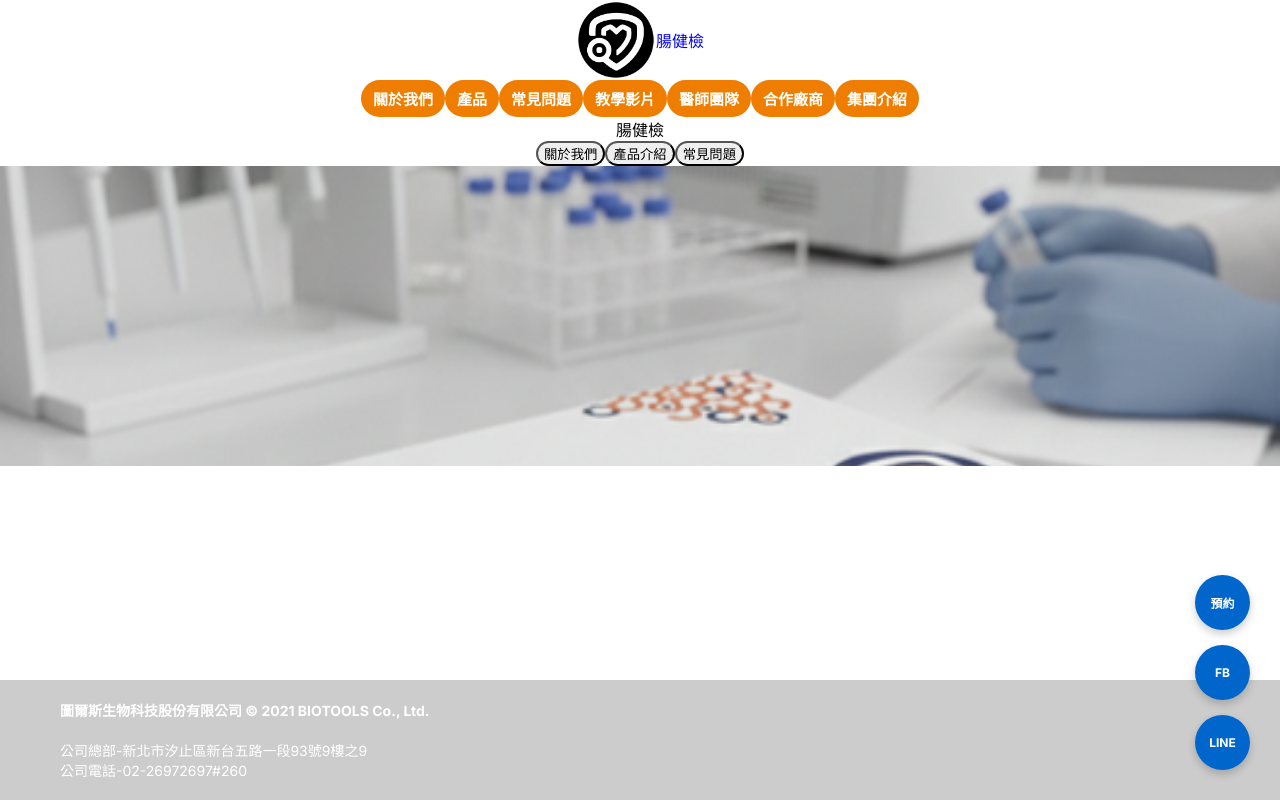
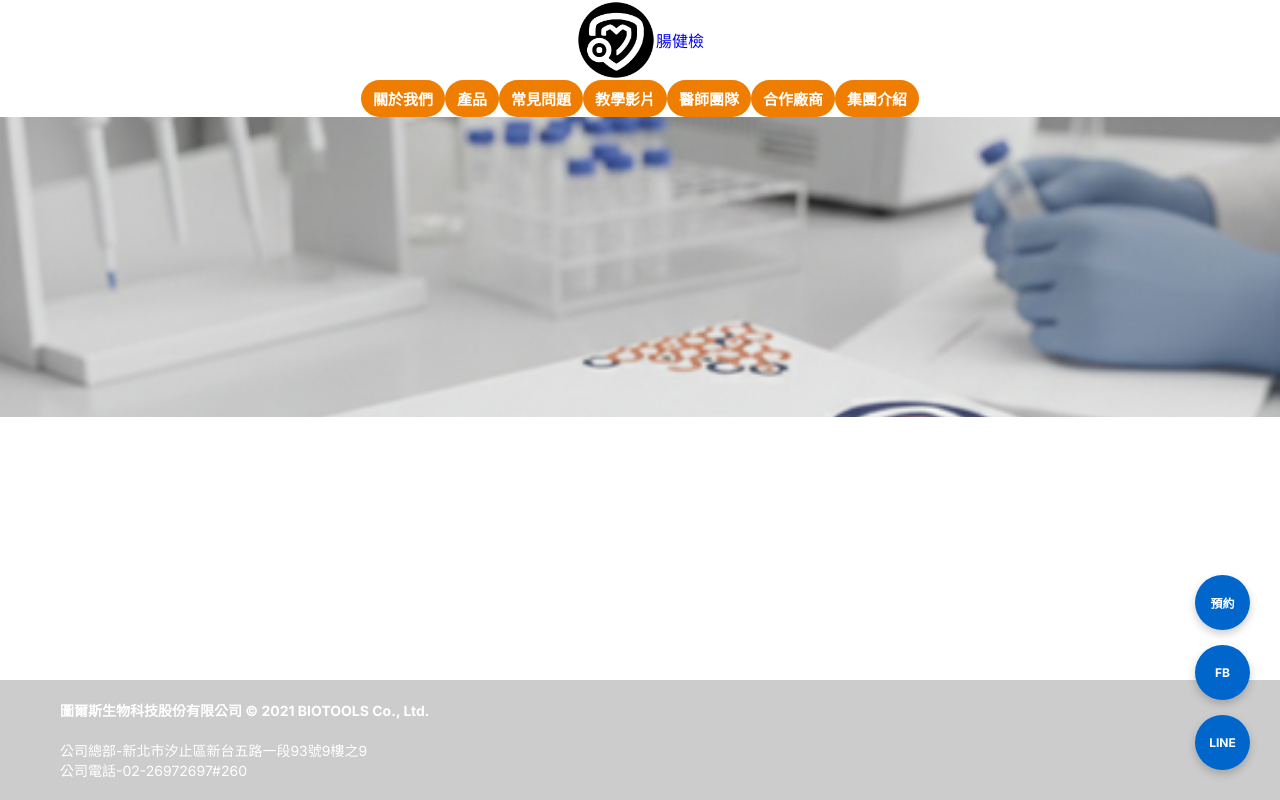
Before and after one commit to boren-Yang/crc-test, a Next.js app in the folder website1/: page / in a window 1280 px wide. Shown: the top 800 px of the page. Built offline with nearby package versions, Linux system fonts and the light colour scheme.

Commit message:
Add Speed Insights package

```diff
--- a/website1/app/page.tsx
+++ b/website1/app/page.tsx
@@ -3,13 +3,7 @@ export default function Home() {
     <main>
       {/* 導覽列：手機時直排 (col)，電腦時橫排 (row) */}
       <nav className="flex flex-col md:flex-row items-center justify-between p-4 bg-white">
-        <div className="text-xl font-bold">腸健檢</div>
 
-        <div className="flex flex-row gap-2 mt-2 md:mt-0">
-          <button className="px-3 py-1 bg-orange-500 text-white rounded-full text-sm md:text-base">關於我們</button>
-          <button className="px-3 py-1 bg-orange-500 text-white rounded-full text-sm md:text-base">產品介紹</button>
-          <button className="px-3 py-1 bg-orange-500 text-white rounded-full text-sm md:text-base">常見問題</button>
-        </div>
       </nav>
 
       {/* 頂部大圖：高度在手機上設為 300px，電腦才設為 700px */}
```
